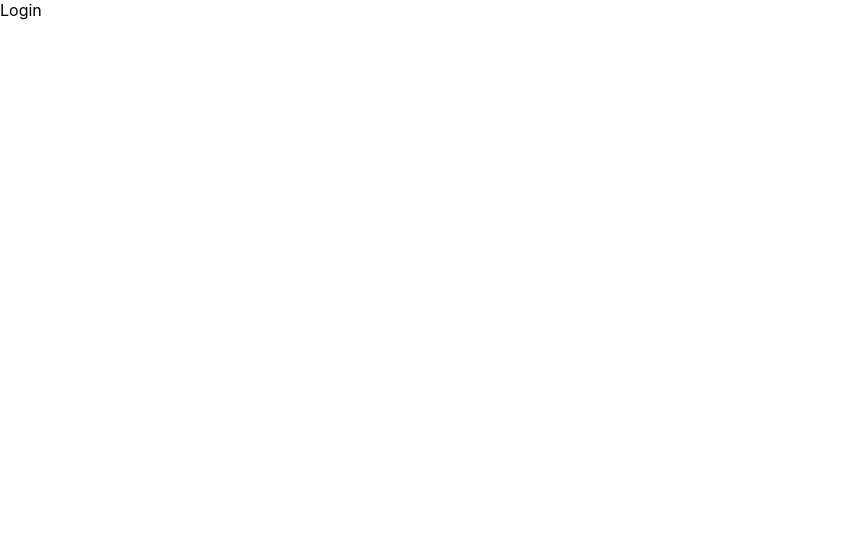
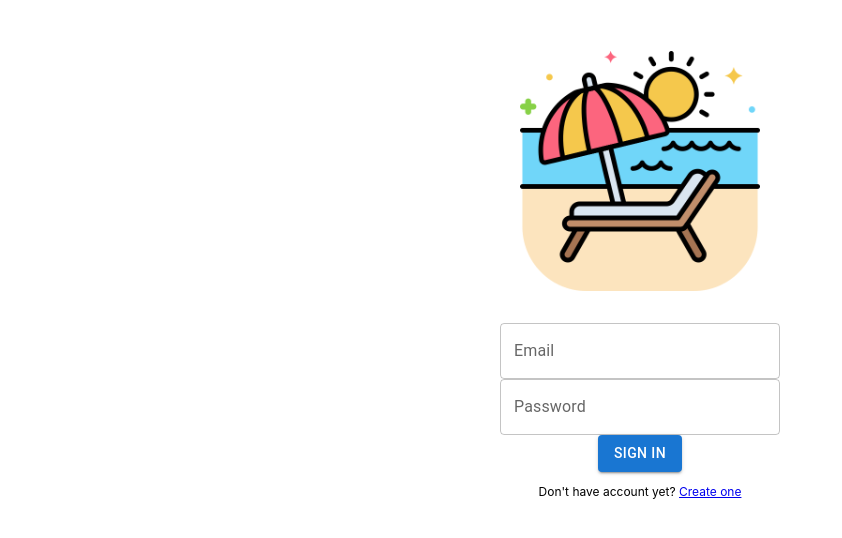
Before and after one commit to we5a/vacation-app, a React (Create React App) app in the folder front-end/: page /login in a window 1280 px wide. Shown: the top 538 px of the page, without its empty margins (0-842 px from the left). Built offline with nearby package versions, Linux system fonts and the light colour scheme; the HTML template or start-up script is replaced by a standard one.

Commit message:
Add login layout

```diff
--- a/front-end/src/AppRoutes.tsx
+++ b/front-end/src/AppRoutes.tsx
@@ -5,8 +5,9 @@ import Login from "./pages/Login/Login";
 const AppRoutes = () => {
   return (
     <Routes>
-      <Route path="/" element={<Dashboard />} />
+      <Route path="/" element={<Navigate replace to="/login" />} />
       <Route path="/login" element={<Login />} />
+      <Route path="/dashboard" element={<Dashboard />} />
     </Routes>
   );
 };
--- /dev/null
+++ b/front-end/src/declaration.d.ts
@@ -0,0 +1,5 @@
+declare module "*.jpg";
+declare module "*.png" {
+    const value: any;
+    export default value;
+  }
--- a/front-end/src/pages/Login/Login.module.scss
+++ b/front-end/src/pages/Login/Login.module.scss
@@ -0,0 +1,24 @@
+.login {
+  padding-top: 4%;
+  display: flex;
+  flex-direction: column;
+  align-items: center;
+}
+
+.logo {
+  width: 240px;
+  height: 240px;
+  margin-bottom: 32px;
+}
+
+.input {
+  width: 280px;
+  margin-bottom: 24px;
+}
+
+.signUpLine {
+  font-size: 12px;
+}
+
+.buttons {
+}
--- a/front-end/src/pages/Login/Login.tsx
+++ b/front-end/src/pages/Login/Login.tsx
@@ -1,7 +1,58 @@
+import { useState } from "react";
+import TextField from "@mui/material/TextField";
+import Button from "@mui/material/Button";
+import { useNavigate } from "react-router-dom";
+
+import Logo from "assets/images/vacation.png";
 import styles from "./Login.module.scss";
 
 const Login = () => {
-  return <div>Login</div>;
+  const navigate = useNavigate();
+  const [email, setEmail] = useState("");
+  const [password, setPassword] = useState("");
+
+  const handleSignIn = () => {
+    if (email && password) {
+      navigate("/dashboard");
+    }
+  };
+
+  return (
+    <div className={styles.login}>
+      <img className={styles.logo} src={Logo} alt="logo" />
+      <TextField
+        className={styles.input}
+        id="standard-email-input"
+        label="Email"
+        autoComplete="current-email"
+        variant="outlined"
+        value={email}
+        onChange={(e: React.ChangeEvent<HTMLInputElement>) => {
+          setEmail(e.target.value);
+        }}
+      />
+      <TextField
+        id="standard-password-input"
+        className={styles.input}
+        label="Password"
+        type="password"
+        autoComplete="current-password"
+        variant="outlined"
+        value={password}
+        onChange={(e: React.ChangeEvent<HTMLInputElement>) => {
+          setPassword(e.target.value);
+        }}
+      />
+      <div className={styles.buttons}>
+        <Button variant="contained" onClick={handleSignIn}>
+          Sign In
+        </Button>
+      </div>
+      <p className={styles.signUpLine}>
+        Don't have account yet? <a href="#">Create one</a>
+      </p>
+    </div>
+  );
 };
 
 export default Login;
```
Also changed, not shown: front-end/tsconfig.json (+6 -3 lines), front-end/src/assets/images/vacation.png (added).
